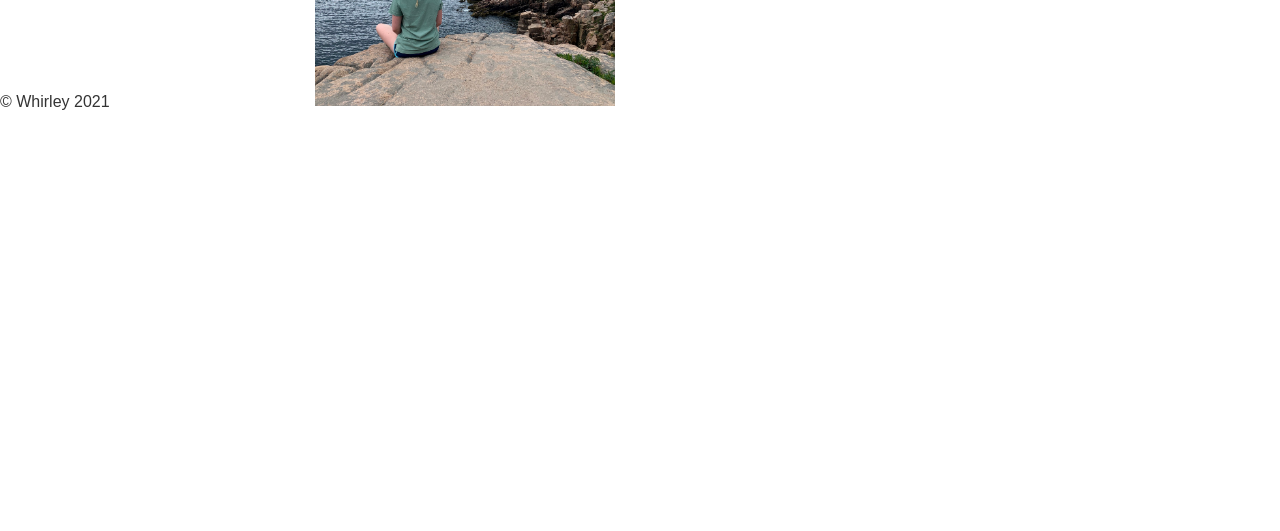
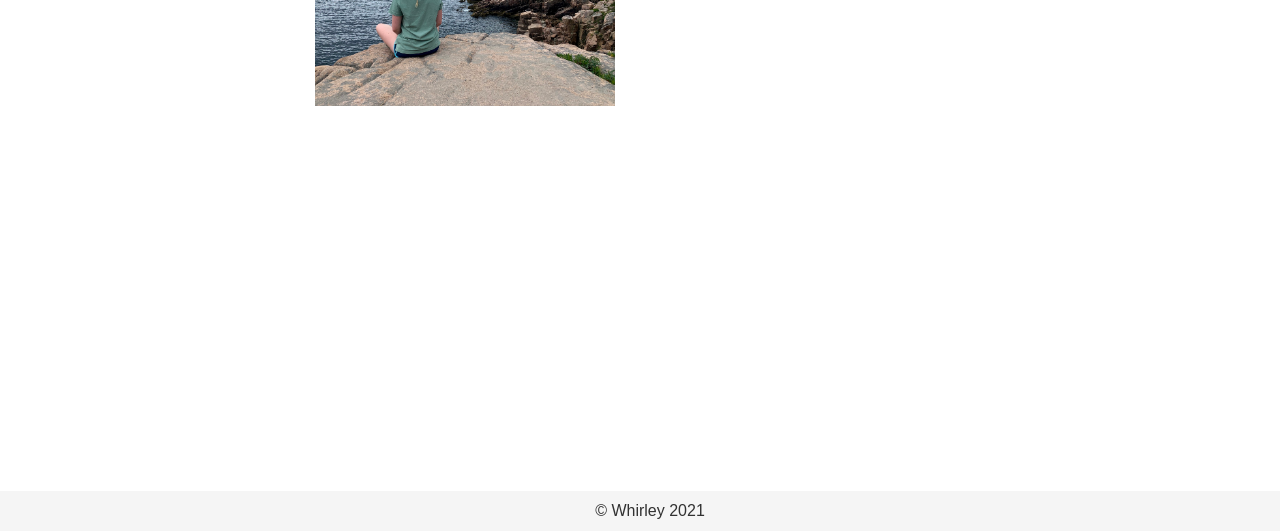
Before and after one commit to awhirley/gatsby-site, a Gatsby site: page / in a window 1280 px wide. Shown: the part 269-800 px from the top of the page. Built offline with nearby package versions, Linux system fonts and the light colour scheme; Gatsby itself is replaced by a stand-in of ours.

Commit message:
messed up footer

```diff
--- a/src/components/main.css
+++ b/src/components/main.css
@@ -1,4 +1,14 @@
 /* layout */
+footer {
+    position: absolute;
+    bottom: 0;
+    padding-left: 20px;
+    width: 100%;
+    height: 40px;
+    line-height: 40px;
+    background-color: #f5f5f5;
+    text-align: center;
+}
 
 code {
     background-color: hsla(0, 0%, 0%, 0.04);
```
